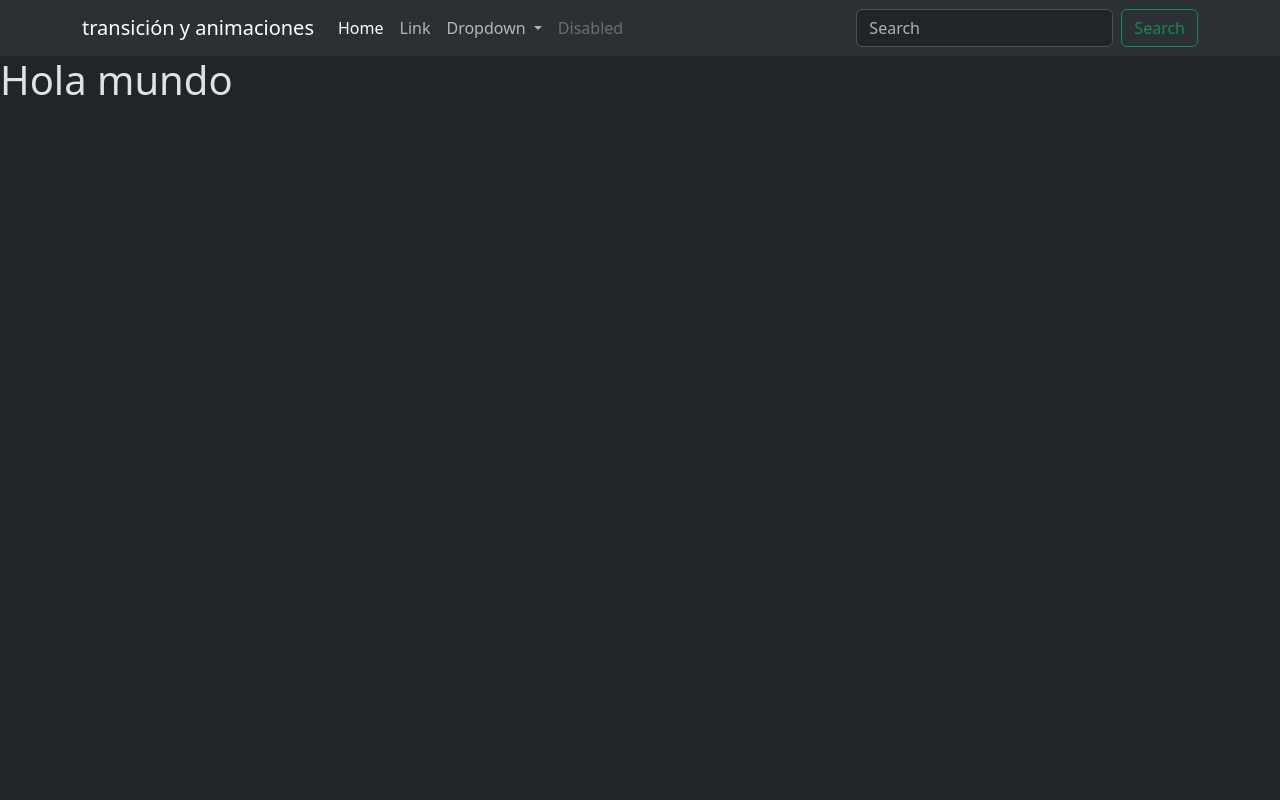
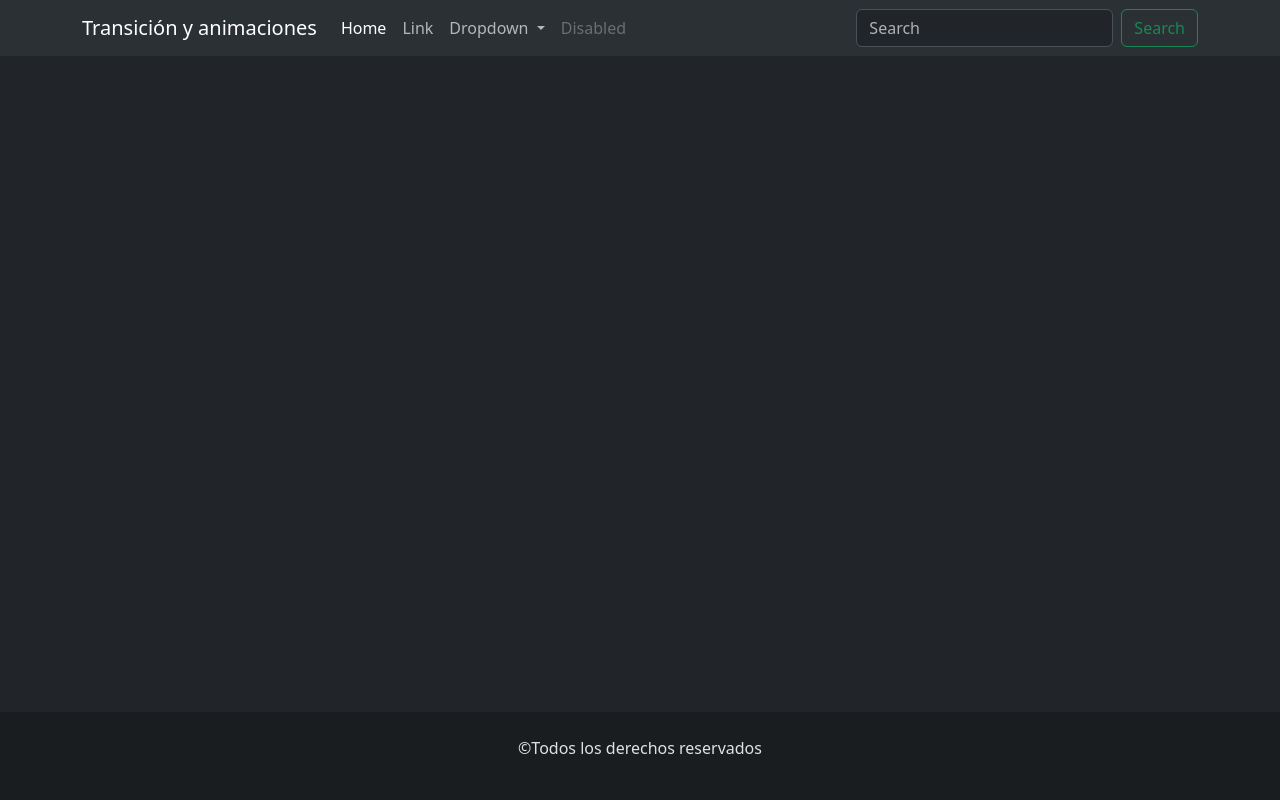
Before and after one commit to EDentesano/practicadetransitionsyanimaciones, a plain HTML site: page index.html in a window 1280 px wide. Drawn offline with nearby package versions, Linux system fonts and the light colour scheme.

Commit message:
agregamos footer y lo dejamos posicionado debajo

```diff
--- a/css/style.css
+++ b/css/style.css
@@ -0,0 +1,9 @@
+body{
+    min-height: 100vh;
+    display: flex;
+    flex-direction: column;
+}
+
+main{
+    flex-grow: 1;
+}
--- a/index.html
+++ b/index.html
@@ -14,7 +14,7 @@
     <header>
         <nav class="navbar navbar-expand-lg bg-body-tertiary">
   <div class="container">
-    <a class="navbar-brand" href="#">transición y animaciones</a>
+    <a class="navbar-brand" href="#">Transición y animaciones</a>
     <button class="navbar-toggler" type="button" data-bs-toggle="collapse" data-bs-target="#navbarSupportedContent" aria-controls="navbarSupportedContent" aria-expanded="false" aria-label="Toggle navigation">
       <span class="navbar-toggler-icon"></span>
     </button>
@@ -49,9 +49,14 @@
   </div>
 </nav>
     </header>
-    <main></main>
-    <footer></footer>
-    <h1>Hola mundo</h1>
+    <main>
+
+
+    </main>
+
+    <footer class="bg-dark-subtle py-4 text-center"><p>&copy;Todos los derechos reservados</p>
+    </footer>
+
     <script src="https://cdn.jsdelivr.net/npm/bootstrap@5.3.7/dist/js/bootstrap.bundle.min.js" integrity="sha384-ndDqU0Gzau9qJ1lfW4pNLlhNTkCfHzAVBReH9diLvGRem5+R9g2FzA8ZGN954O5Q" crossorigin="anonymous"></script>
 </body>
 </html>
```
